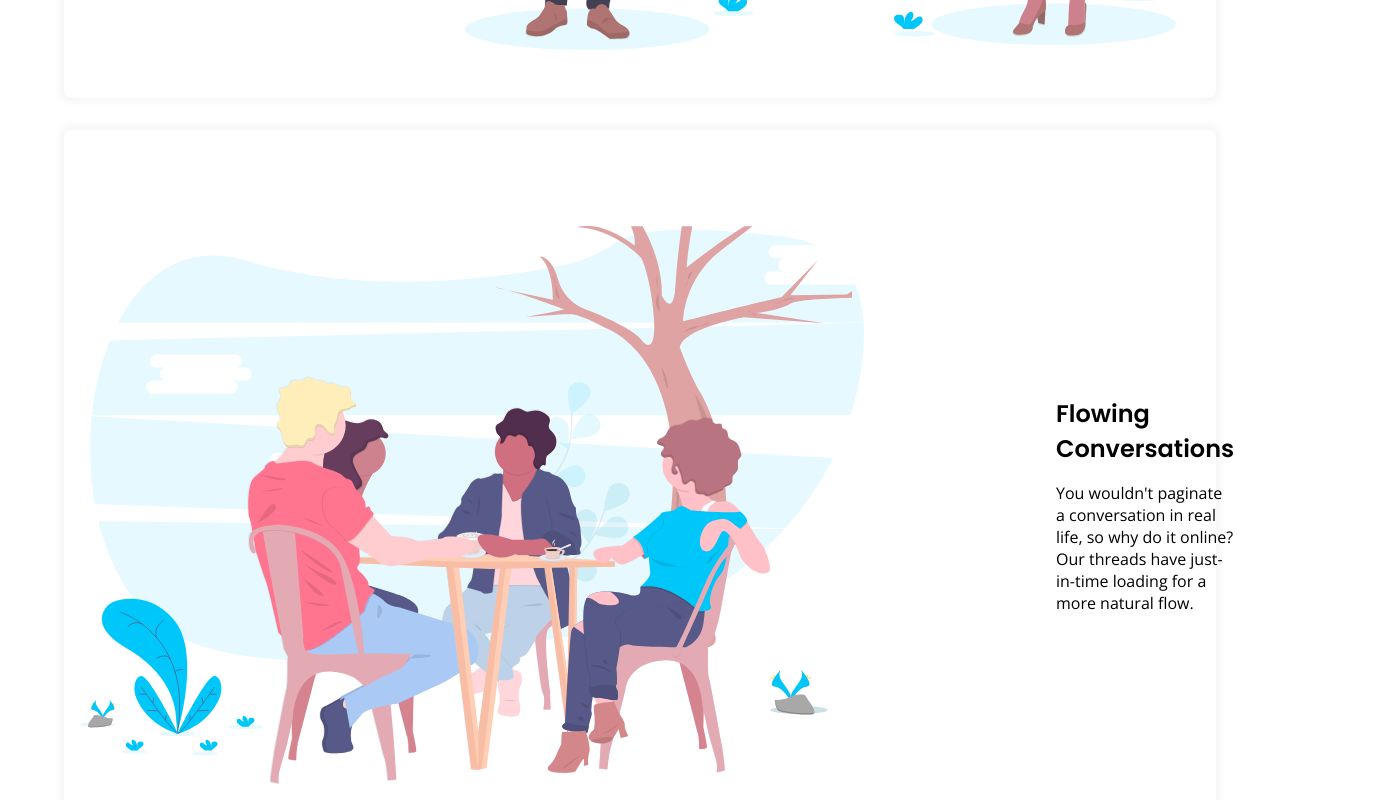
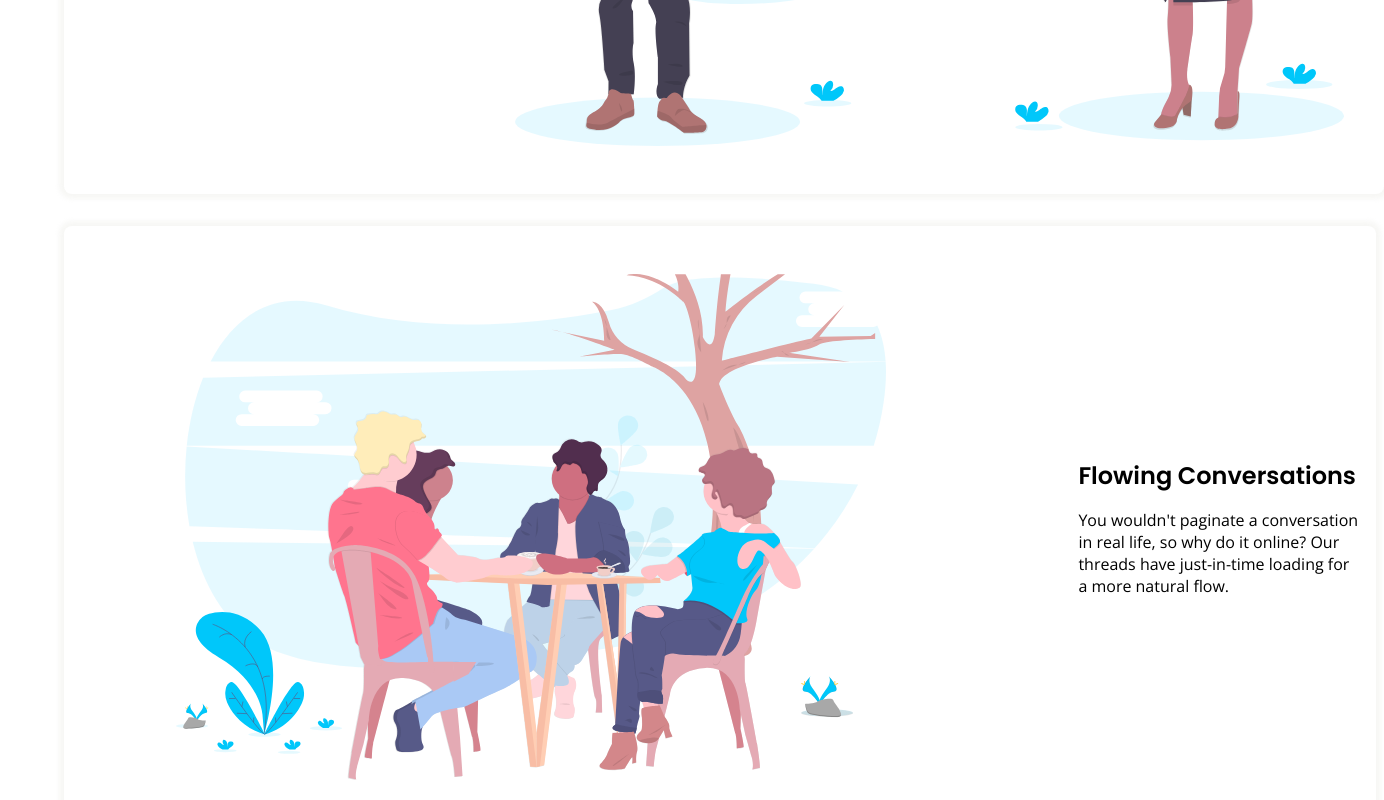
Before and after one commit to codein-looney/huddle-landing-page-with-alternating-feature-blocks-master, a plain HTML site: page index.html in a window 1280 px wide. Shown: the part 1500-2300 px from the top of the page, 1384 px wide, since content can reach past the window. Drawn offline with nearby package versions, Linux system fonts and the light colour scheme.

Commit message:
some changes on grid

```diff
--- a/scss/components/_cover.scss
+++ b/scss/components/_cover.scss
@@ -1,5 +1,9 @@
 main .grid .illustration {
     width: 70%;
 
+    &:nth-child(1) {
+        width: 60%;
+    }
+
     // outline: 1px solid red; // TEST
 }
--- a/scss/layout/_grid.scss
+++ b/scss/layout/_grid.scss
@@ -8,6 +8,7 @@ main {
     // outline: 1px solid red; // TEST
 
     .grid {
+        width: 1200px;
         padding: 0 1.5em 0 6em;
         display: flex;
         align-items: center;
@@ -17,7 +18,7 @@ main {
         // outline: 1px solid red; // TEST
 
         &:nth-child(2) {
-            padding: 3em 0 3em 1em;
+            padding: 0 0 1em 7em;
 
         }
 
```
Also changed, not shown: css/styles.css, 1 other file.
